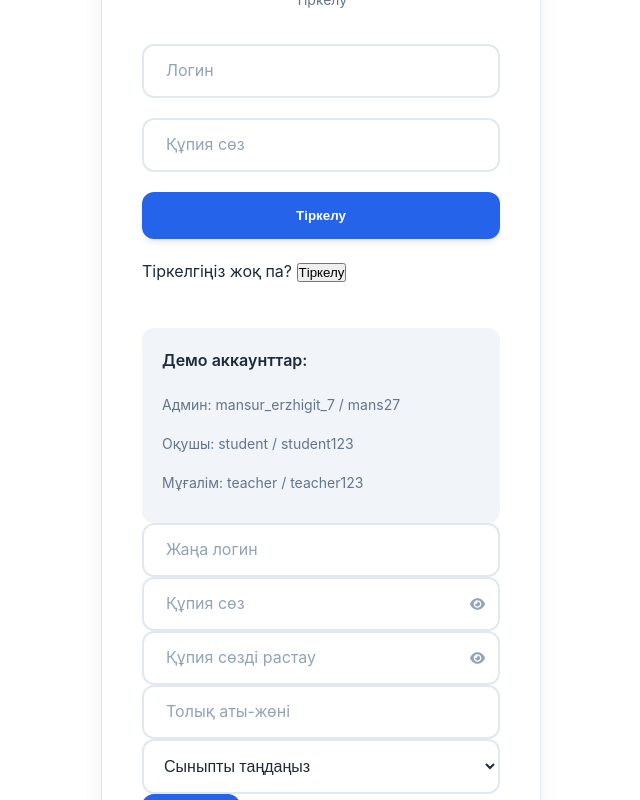
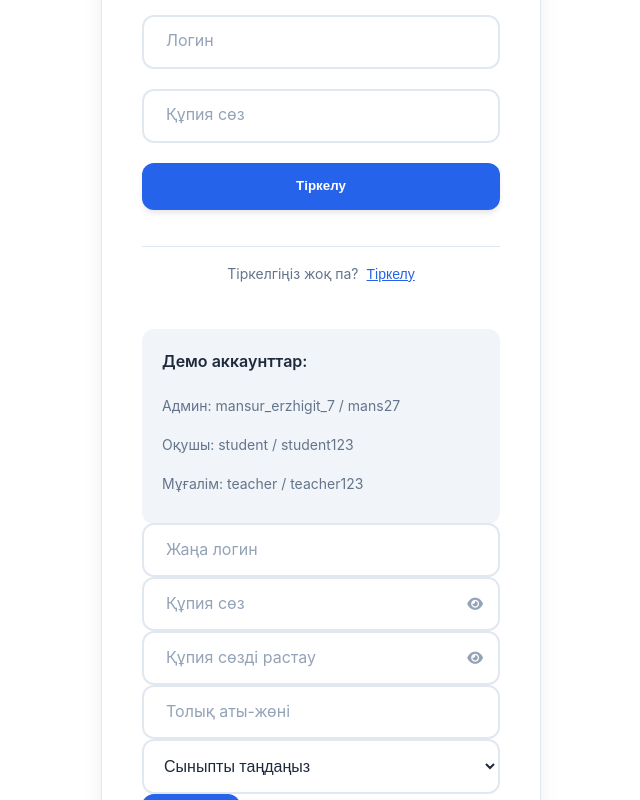
Before and after one commit to itfraktsiya-kz/itlhub, a plain HTML site: page index.html in a window 1280 px wide. Both pictures are taken after a click on the button "Тіркелу". Shown: the whole page, without its empty margins (319-959 px from the left). Drawn offline with Linux system fonts and the light colour scheme.

Commit message:
Update style.css

```diff
--- a/style.css
+++ b/style.css
@@ -1817,6 +1817,88 @@ body {
     min-width: 120px;
 }
 
+/* Password toggle button styles */
+.password-toggle {
+    background: none !important;
+    border: none !important;
+    position: absolute !important;
+    right: 10px !important;
+    top: 50% !important;
+    transform: translateY(-50%) !important;
+    cursor: pointer !important;
+    color: var(--text-tertiary) !important;
+    padding: 5px !important;
+    border-radius: 4px !important;
+    transition: all 0.2s ease !important;
+    width: 30px !important;
+    height: 30px !important;
+    display: flex !important;
+    align-items: center !important;
+    justify-content: center !important;
+    z-index: 2 !important;
+}
+
+.password-toggle:hover {
+    color: var(--primary) !important;
+    background: var(--bg-tertiary) !important;
+}
+
+.password-toggle.active {
+    color: var(--primary) !important;
+    background: var(--primary-light) !important;
+}
+
+.password-toggle i {
+    font-size: 0.875rem !important;
+}
+
+/* Adjust input padding for password fields */
+.input-group input[type="password"],
+.input-group input[type="text"] {
+    padding-right: 40px !important;
+}
+
+/* Auth switch links */
+.auth-switch {
+    display: flex;
+    align-items: center;
+    justify-content: center;
+    gap: 0.5rem;
+    margin-top: 1rem;
+    padding-top: 1rem;
+    border-top: 1px solid var(--border);
+    font-size: 0.875rem;
+    color: var(--text-secondary);
+}
+
+.link-btn {
+    background: none;
+    border: none;
+    color: var(--primary);
+    cursor: pointer;
+    font-size: 0.875rem;
+    text-decoration: underline;
+    transition: color 0.2s ease;
+}
+
+.link-btn:hover {
+    color: var(--primary-dark);
+}
+
+/* Mobile responsive for password toggle */
+@media (max-width: 480px) {
+    .password-toggle {
+        right: 8px !important;
+        width: 28px !important;
+        height: 28px !important;
+    }
+
+    .input-group input[type="password"],
+    .input-group input[type="text"] {
+        padding-right: 35px !important;
+    }
+}
+
 /* Mobile-first responsive design */
 @media (max-width: 1024px) {
     .mobile-header {
```
